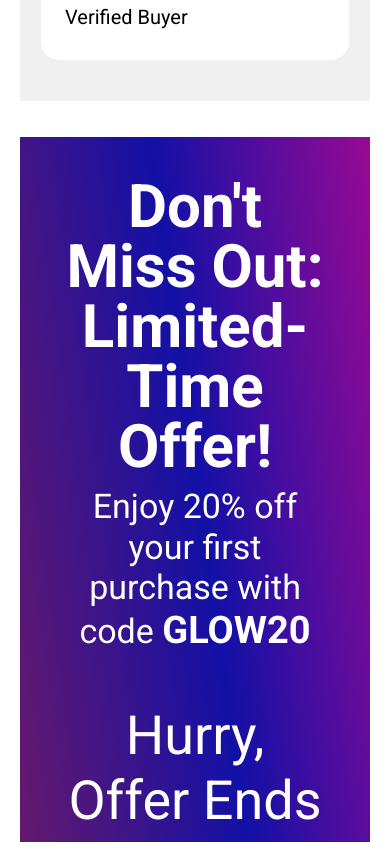
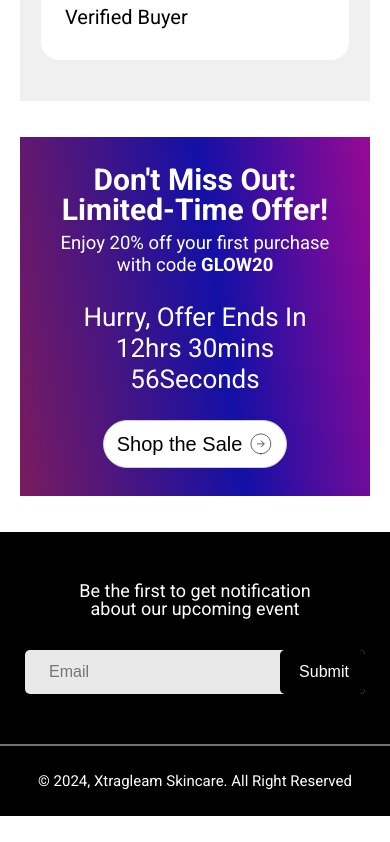
Before and after one commit to kevalmehta17/React-desing, a React (Vite) app: page / in a window 390 px wide. Shown: the part 4420-5262 px from the top of the page. After the commit the page ends 5236 px from the top, so only its background shows below. Built offline with nearby package versions, Linux system fonts and the light colour scheme.

Commit message:
banner Responsiveness

```diff
--- a/src/sections/OfferBanner/OfferBanner.module.css
+++ b/src/sections/OfferBanner/OfferBanner.module.css
@@ -10,6 +10,8 @@
     #7e1b5c 102.32%
   );
   padding: 50px 141px;
+/* padding:50px clamp(24px,8vw,141px); */
+
 }
 
 .bannerHeading {
@@ -98,8 +100,38 @@
   .bannerContent span {
     font-size: 54px;
   }
-  .bannerBtn button{
-    font-size:24px;
-    padding:14px 18px;
+  .bannerBtn button {
+    font-size: 24px;
+    padding: 14px 18px;
   }
 }
+
+@media (max-width: 426px) {
+  .offerBanner {
+    padding: 28px 24.5px;
+  }
+  .bannerHeading {
+    gap: 7.5px;
+  }
+  .bannerHeading h1 {
+    font-size: 30px;
+  }
+  .bannerHeading h3,
+  .bannerHeading span {
+    font-size: 18.5px;
+  }
+  .bannerContent {
+    padding: 25px 10px;
+  }
+  .bannerContent span {
+    font-size: 26px;
+  }
+  .bannerBtn button {
+    padding: 11px 13px;
+    font-size: 20px;
+  }
+  .bannerBtn img{
+    width: 24px;
+    height: auto;
+  }
+}
```
